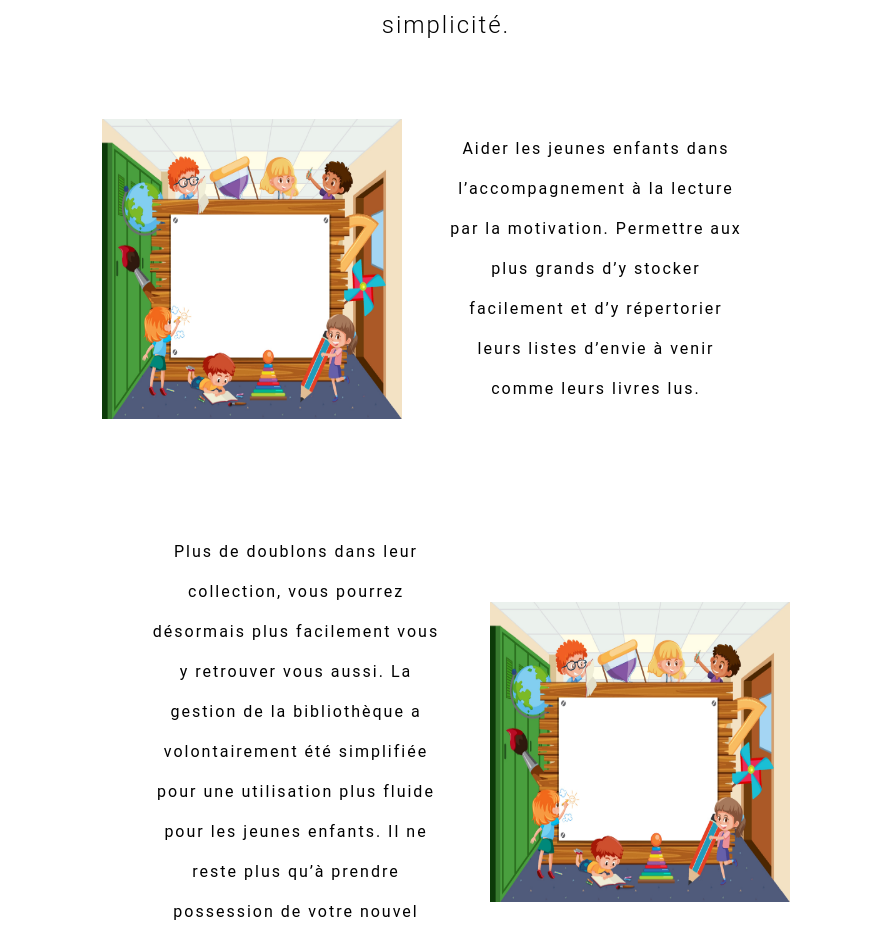
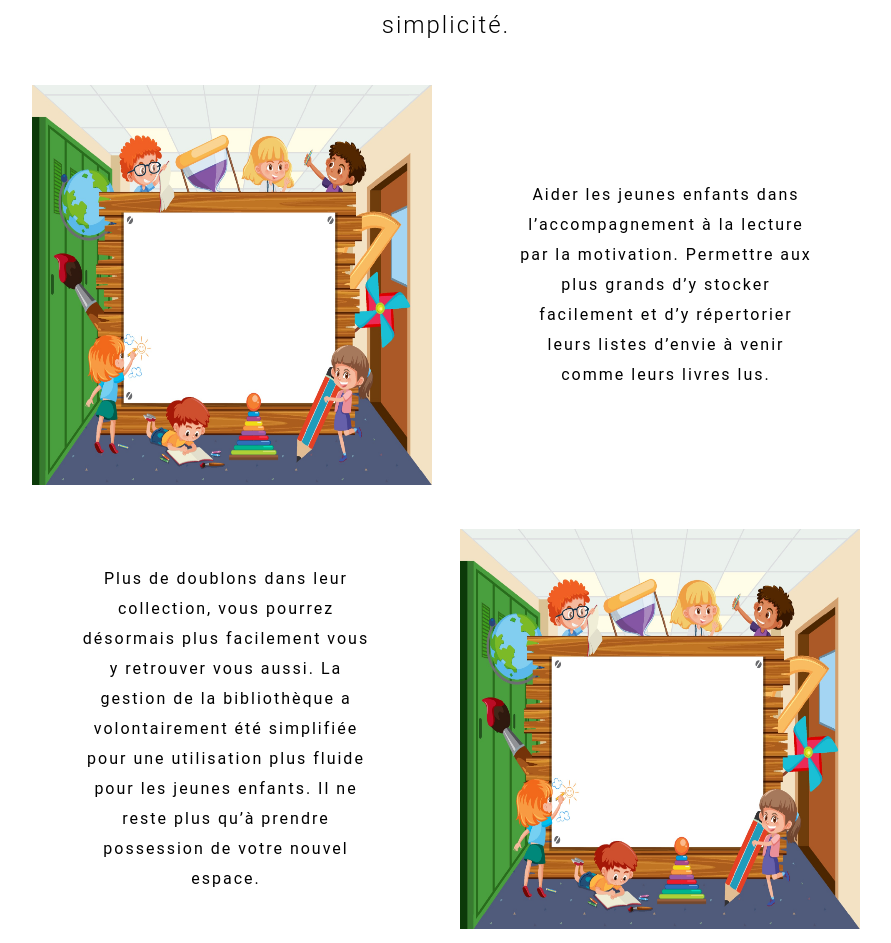
Before and after one commit to MarieLouPLevasseur/Projet-livresOtresor-front, a React (Create React App) app: page / in a window 1280 px wide. Shown: the part 609-1552 px from the top of the page, without its empty margins (194-1085 px from the left). Built offline with nearby package versions, Linux system fonts and the light colour scheme.

Commit message:
update home

```diff
--- a/src/components/Home/Home.js
+++ b/src/components/Home/Home.js
@@ -13,28 +13,28 @@ function Home() {
     <div className='home'sx={{width: '70%' , display: {xs:'flex-column', md: 'flex'} }}>
       <HomeCarousel />
       <Typography className='titre1' variant="h1" sx={{color:"#4462A5", padding: '40px', letterSpacing:'1px'}}>Bienvenue sur le site de O'Trésor</Typography>
-      <Typography className='titre2' variant="h2" sx={{paddingBottom:'40px', lineHeight: '40px', letterSpacing:'2px'}}>
+      <Typography className='titre2' variant="h2" sx={{paddingBottom:'40px', lineHeight: '40px', letterSpacing:'2px', width:{xs:'70%', md:'100%'}}}>
         Vous trouverez ici un espace de tranquillité personnel pour ranger les livres de votre enfant en toute simplicité.
       </Typography>
-      <Box className='box1' sx={{display: {xs:'flex-column', md: 'flex', justifyContent: 'center', alignItems: 'center', marginBottom: '35px'} }}>
+      <Box className='box1' sx={{display: {xs:'flex-column', md: 'flex', justifyContent: 'center', alignItems: 'center', marginBottom: '35px', gap:'40px'} }}>
       <Box
       component="img"
       alt="à définir"
       src={Image1}
       sx={{
-        height: 300,
-        width: 300,
-        maxHeight: { xs: 300, md: 450 },
-        maxWidth: { xs: 300, md: 450 },
+        height: 400,
+        width: 400,
+        maxHeight: { xs: 300, md: 400 },
+        maxWidth: { xs: 300, md: 400 },
       }}
       />
-      <Typography className='paragraphe' sx={{ padding:'44px', maxWidth: '300px', lineHeight: '40px', letterSpacing:'2px'}}>
+      <Typography className='paragraphe' sx={{ padding:'44px', maxWidth: '300px', lineHeight: '30px', letterSpacing:'2px'}}>
       Aider les jeunes enfants dans l’accompagnement à la lecture par la motivation.
       Permettre aux plus grands d’y stocker facilement et d’y répertorier leurs listes d’envie à venir comme leurs livres lus.
       </Typography>
       </Box>
-      <Box className='box1' sx={{display: {xs:'flex-column', md: 'flex', justifyContent: 'center', alignItems: 'center'} }}>
-      <Typography className='paragraphe' sx={{ padding:'44px', maxWidth: '300px', lineHeight: '40px', letterSpacing:'2px'}}>
+      <Box className='box1' sx={{display: {xs:'flex-column', md: 'flex', justifyContent: 'center', alignItems: 'center', gap:'40px'} }}>
+      <Typography className='paragraphe' sx={{ padding:'44px', maxWidth: '300px', lineHeight: '30px', letterSpacing:'2px'}}>
       Plus de doublons dans leur collection, vous pourrez désormais plus facilement vous y retrouver vous aussi.
       La gestion de la bibliothèque a volontairement été simplifiée pour une utilisation plus fluide pour les jeunes enfants. Il ne reste plus qu’à prendre possession de votre nouvel espace.
       </Typography>
@@ -43,10 +43,10 @@ function Home() {
       alt="à définir"
       src={Image1}
       sx={{
-        height: 300,
-        width: 300,
-        maxHeight: { xs: 300, md: 450 },
-        maxWidth: { xs: 300, md: 450 },
+        height: 400,
+        width: 400,
+        maxHeight: { xs: 300, md: 400 },
+        maxWidth: { xs: 300, md: 400 },
       }}
       />
       </Box>
--- a/src/components/Navbar/Navbar.js
+++ b/src/components/Navbar/Navbar.js
@@ -107,6 +107,8 @@ const Navbar = () => {
           </Box>
           <Box component="img" sx={{ display: { xs: 'flex', md: 'none' }, mr: 1 }} src={Logo} className="app-logo" alt="logo" />
           <Typography
+            component={Link}
+            to="/"
             variant="h5"
             noWrap
             component="a"
```
